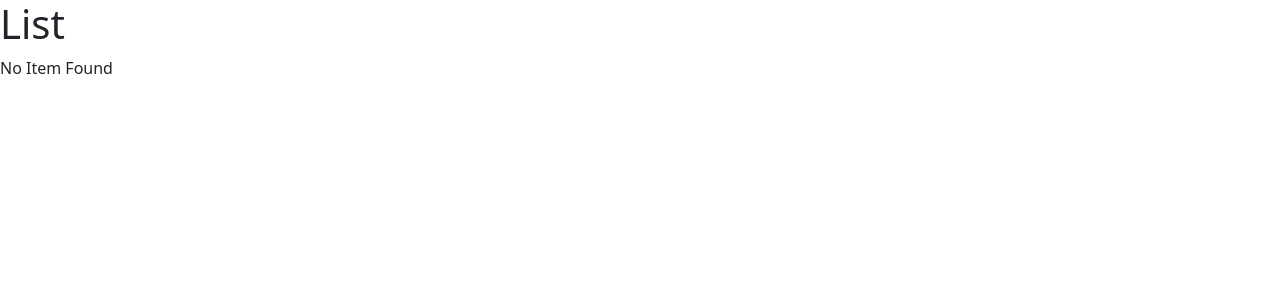
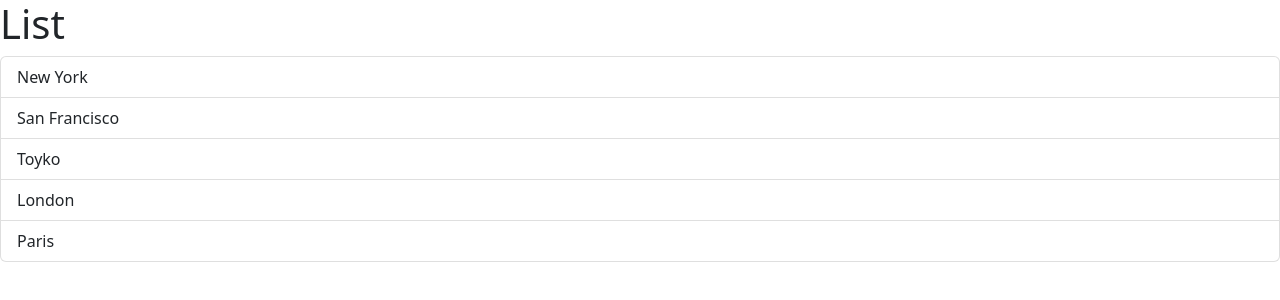
Before and after one commit to JosephRidge/React-app, a React (Vite) app: page / in a window 1280 px wide. Shown: the top 300 px of the page. Built offline with nearby package versions, Linux system fonts and the light colour scheme.

Commit message:
Handling events

```diff
--- a/src/components/ListGroup.tsx
+++ b/src/components/ListGroup.tsx
@@ -1,15 +1,13 @@
 function ListGroup() {
   let items = ["New York", "San Francisco", "Toyko", "London", "Paris"];
-  items = [];
-  let message = items.map((item) => <li key={item}>{item}</li>);
 
   // advanatages of using functions over variables is that we can pas parameters
   const getMessage = () => {
-    return items.length === 0 ? <p>No Item Found</p>:null
+    return items.length === 0 ? <p>No Item Found</p> : null;
   };
 
   // returns a JSX Markup
-/* Conditional rendering */
+  /* Conditional rendering */
   // if (items.length === 0)
   //   return (
   //     <>
@@ -25,11 +23,19 @@ function ListGroup() {
      */
     <>
       <h1>List</h1>
-{/* {items.length === 0 ? <p>No Item Found</p>:null} */}
-{items.length === 0 && <p>No Item Found</p>}
+      {/* {items.length === 0 ? <p>No Item Found</p>:null} */}
+      {items.length === 0 && <p>No Item Found</p>}
       <ul className="list-group">
-        {items.map((item) => (
-          <li key={item}>{item}</li>
+        {items.map((item,index) => (
+          <li
+            className="list-group-item"
+            key={item}
+            onClick={(event) => {
+              console.log(event);
+            }}
+          >
+            {item}
+          </li>
         ))}
       </ul>
     </>
```
